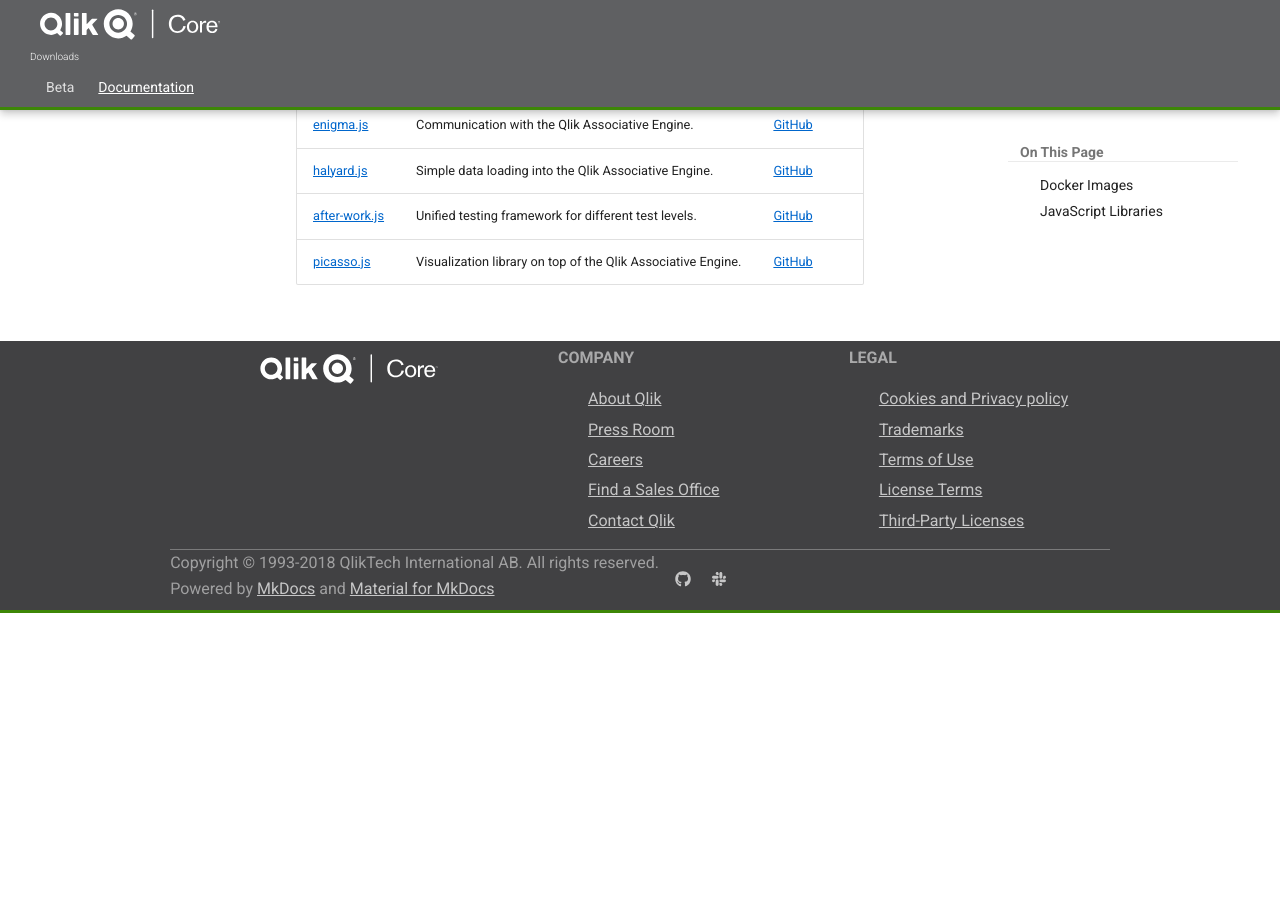
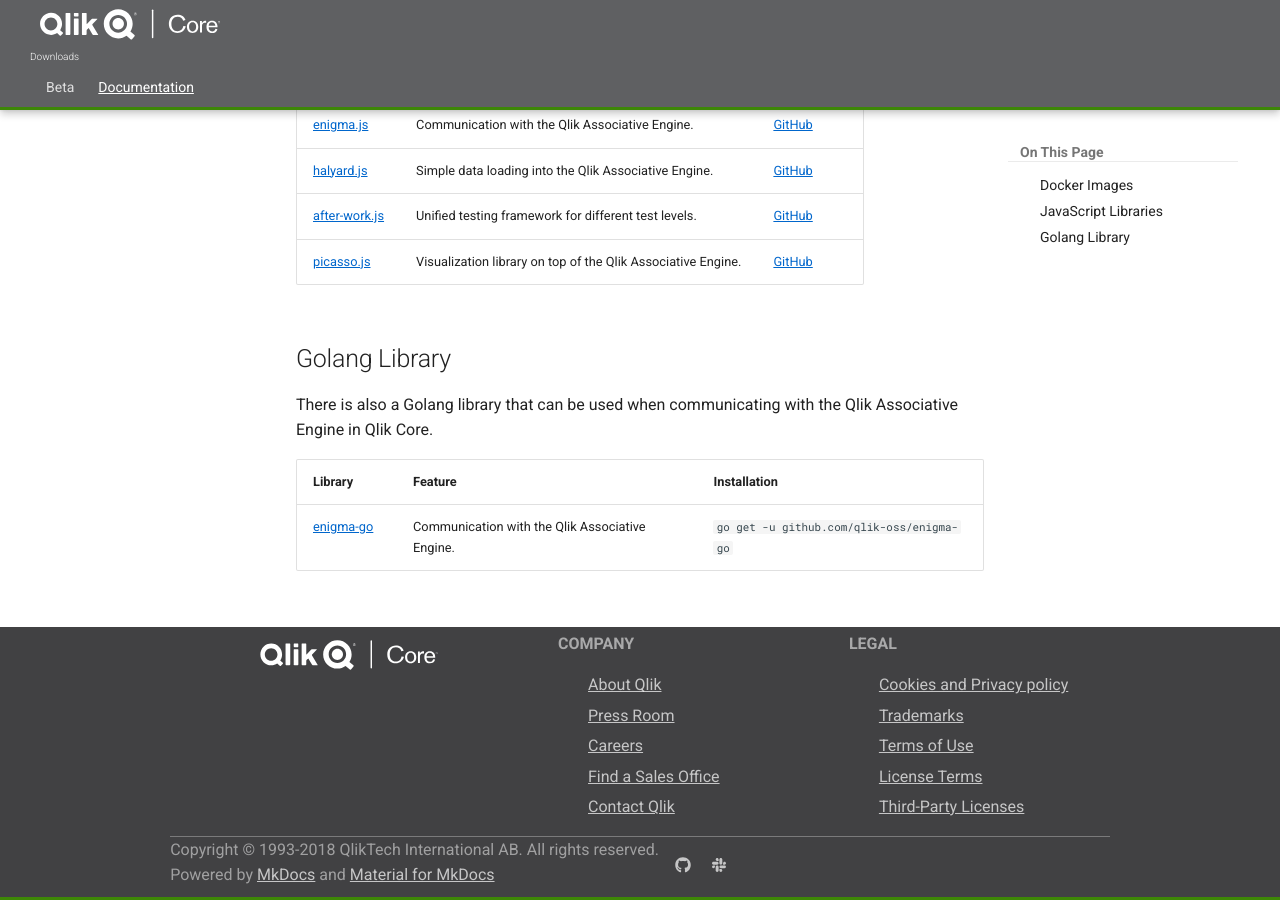
Before and after one commit to qlik-oss/core-website, an MkDocs documentation site: the page built from docs/docs/downloads.md, in a window 1280 px wide and 900 px high, scrolled down 734 px. Built offline with MkDocs 1.6.1 and Material for MkDocs 9.7.7, drawn with Linux system fonts in a browser that asks for light colours; old or Windows-style settings are respelled for this version of MkDocs; before the commit the page ends 1347 px from its top, so only the background shows below that.

Commit message:
Add enigma-go info to downloads.md

```diff
--- a/docs/docs/downloads.md
+++ b/docs/docs/downloads.md
@@ -21,3 +21,11 @@
 | [halyard.js](https://www.npmjs.com/package/halyard.js) | Simple data loading into the Qlik Associative Engine. | [GitHub](https://github.com/qlik-oss/halyard.js) |
 | [after-work.js](https://www.npmjs.com/package/after-work.js) | Unified testing framework for different test levels. | [GitHub](https://github.com/qlik-oss/after-work.js) |
 | [picasso.js](https://www.npmjs.com/package/picasso.js) | Visualization library on top of the Qlik Associative Engine. | [GitHub](https://github.com/qlik-oss/picasso.js/) |
+
+## Golang Library
+
+There is also a Golang library that can be used when communicating with the Qlik Associative Engine in Qlik Core.
+
+| Library | Feature | Installation |
+| ------- | ------- | ------------ |
+| [enigma-go](https://github.com/qlik-oss/enigma-go) | Communication with the Qlik Associative Engine. | `go get -u github.com/qlik-oss/enigma-go` |
```
